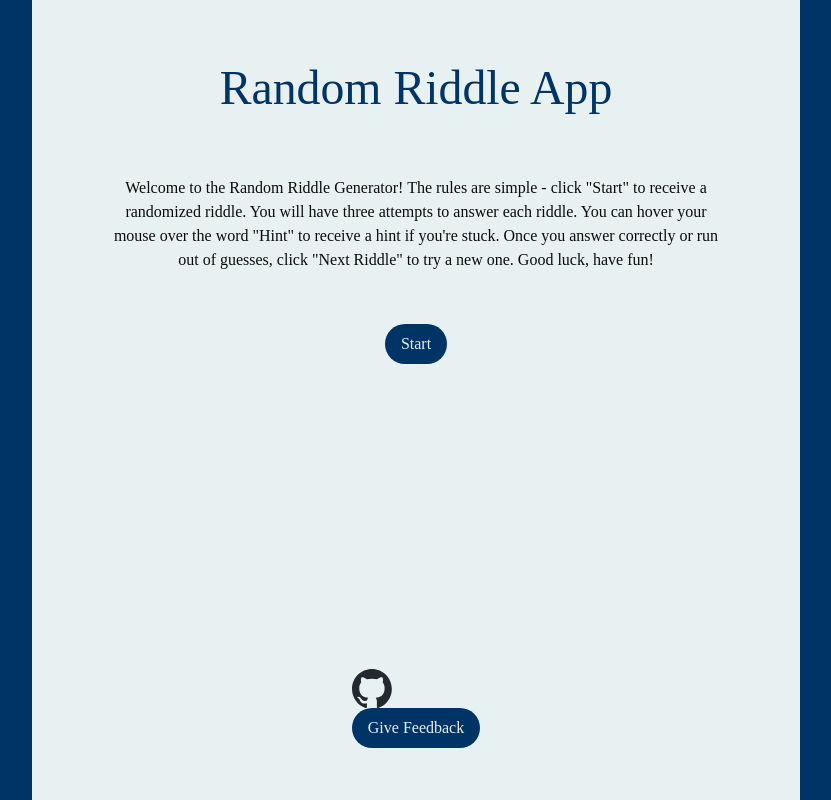
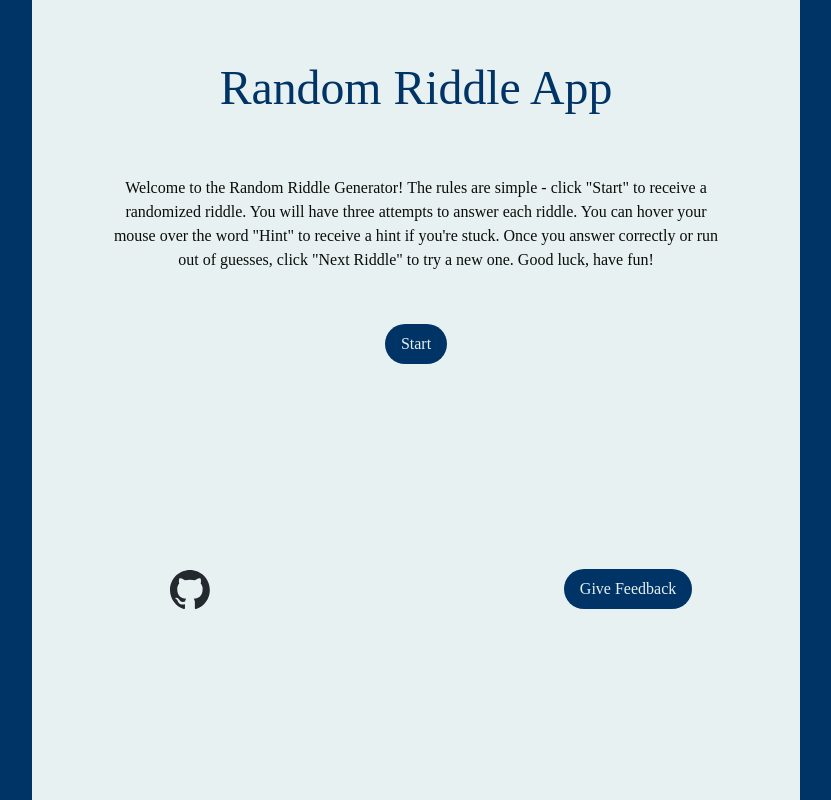
Before and after one commit to JanaGileza/riddles-app, a Next.js app: page / in a window 1280 px wide. Shown: the whole page, without its empty margins (224-1055 px from the left). Built offline with nearby package versions, Linux system fonts and the light colour scheme; a web font is replaced by a local one.

Commit message:
Fix UI issues

```diff
--- a/app/page.tsx
+++ b/app/page.tsx
@@ -9,8 +9,11 @@ export default function Home() {
   return (
     <div className="flex flex-grow min-h-full min-w-full flex-col items-center gap-[52px] bg-primary px-[24px] py-[52px] md:px-[10%]">
       <RiddleComponent />
-      <footer className="mt-auto items-baseline">
-        <Link href="https://github.com/JanaGileza/riddles-app">
+      <footer className="flex flex-grow min-w-full flex-row items-center gap-[35%] px-[24px] py-[25%] md:px-[10%]">
+        <Link
+          href="https://github.com/JanaGileza/riddles-app"
+          className="w-fit h-fit shrink-0"
+        >
           <Image
             src={gitHubIcon}
             alt="Check out my GitHub"
--- a/components/Dialog/dialog.tsx
+++ b/components/Dialog/dialog.tsx
@@ -5,6 +5,7 @@ import { PropsWithChildren } from "react";
 
 type CloseButtonData = {
   text: string;
+  doesClose: boolean;
   onClickCloseCallback?: (e: React.MouseEvent<HTMLButtonElement>) => void;
 };
 
@@ -24,14 +25,24 @@ function Dialog({
   onClickTriggerCallback,
   children,
 }: DialogProps) {
-  const renderedCloseButtons = closeButtons.map((closeButtonData) => (
-    <RadixDialog.Close key={closeButtonData.text} asChild>
+  const renderedCloseButtons = closeButtons.map((closeButtonData) => {
+    const button = (
       <Button
         buttonText={closeButtonData.text}
         onClick={closeButtonData.onClickCloseCallback}
       />
-    </RadixDialog.Close>
-  ));
+    );
+
+    if (closeButtonData.doesClose) {
+      return (
+        <RadixDialog.Close key={closeButtonData.text} asChild>
+          {button}
+        </RadixDialog.Close>
+      );
+    }
+
+    return button;
+  });
 
   return (
     <RadixDialog.Root>
--- a/components/Feedback/feedback.tsx
+++ b/components/Feedback/feedback.tsx
@@ -4,7 +4,6 @@ import { useState } from "react";
 import Dialog, { CloseButtonData } from "../Dialog/dialog";
 import { TextInput } from "../TextInput/text-input";
 import inputStyles from "../TextInput/text-input.module.css";
-import Button from "../Button/button";
 import getResponse from "./feedback-actions";
 import { areInputsValid } from "@/lib/userInput";
 
@@ -73,18 +72,20 @@ function FeedbackForm() {
 
   const closeDialogButtonData: CloseButtonData = {
     text: "Close",
+    doesClose: true,
     onClickCloseCallback: () => cleanupForm(),
   };
 
   const submitDialogButtonData: CloseButtonData = {
     text: "Submit",
+    doesClose: false,
     onClickCloseCallback: () => onUserClickedSubmitButton(),
   };
 
   return (
     <div className="flex min-h-full min-w-full flex-col items-center gap-10">
       <Dialog
-        closeButtons={[closeDialogButtonData]}
+        closeButtons={[closeDialogButtonData, submitDialogButtonData]}
         description={dialogDescription}
         onClickTriggerCallback={onUserClickedGiveFeedbackButton}
         title={currentTitle}
@@ -121,10 +122,6 @@ function FeedbackForm() {
             Your feedback was submitted successfully. Thank you!
           </p>
         ) : undefined}
-        <Button
-          buttonText={submitDialogButtonData.text}
-          onClick={onUserClickedSubmitButton}
-        ></Button>
       </Dialog>
     </div>
   );
--- a/components/RiddleForm/riddle-form.tsx
+++ b/components/RiddleForm/riddle-form.tsx
@@ -95,11 +95,12 @@ function RiddleForm({ riddle, onLoadNextRiddleCallback }: RiddleFormProps) {
 
   const closeDialogButtonData: CloseButtonData = {
     text: "Close",
-    onClickCloseCallback: () => console.log("Close button clicked!"),
+    doesClose: true,
   };
 
   const nextRiddleDialogButtonData: CloseButtonData = {
     text: "Next riddle",
+    doesClose: true,
     onClickCloseCallback: () => cleanupForm(),
   };
 
```
